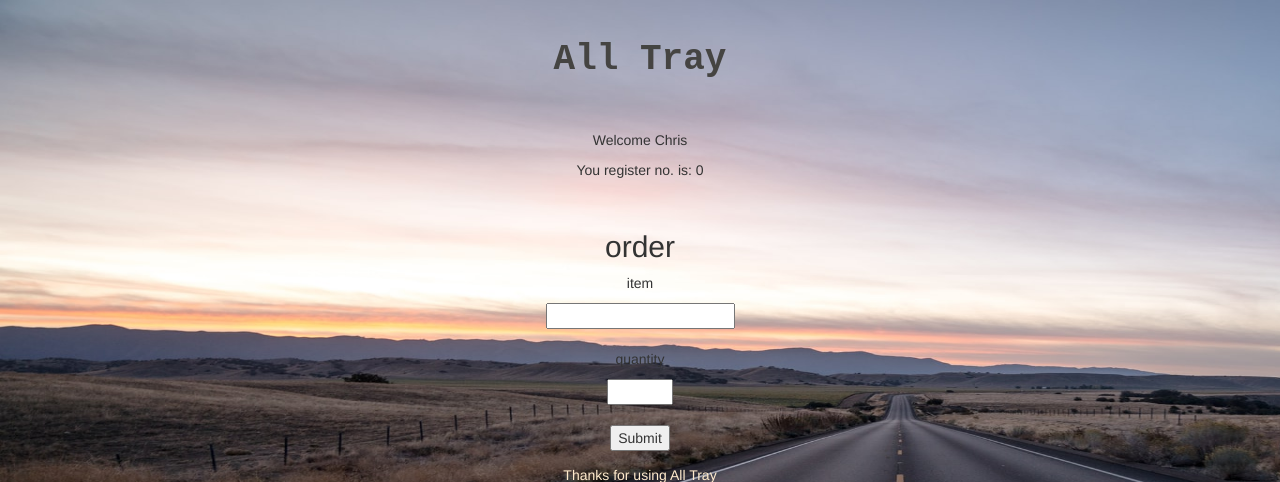
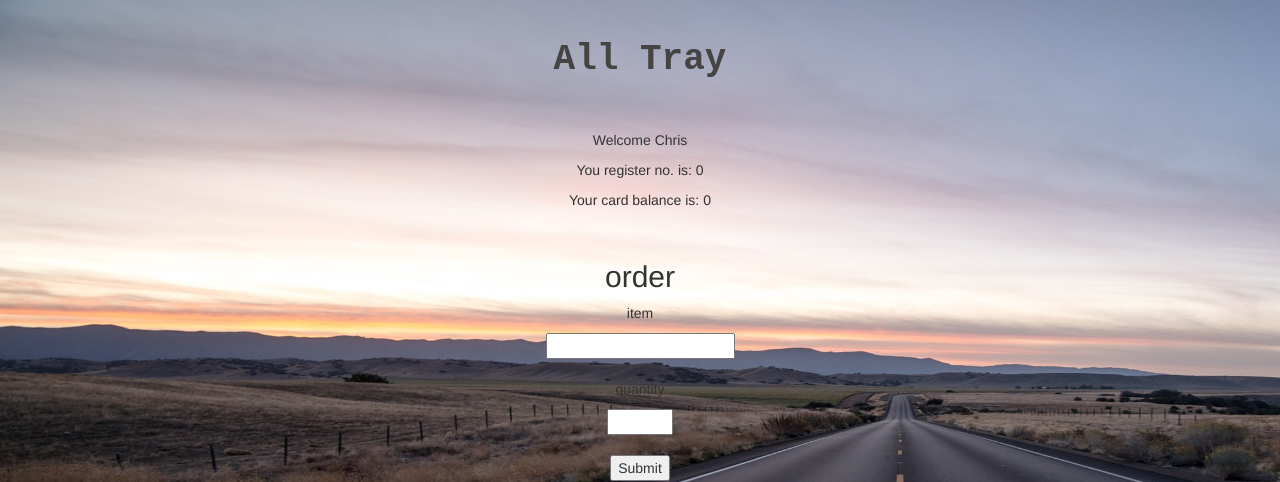
Before and after one commit to Sangeeth123sj/All-Tray, a Django app: page /order/2/ in a window 1280 px wide. Shown: the top 482 px of the page. Run offline with Django 3.2, Linux system fonts and the light colour scheme; data comes from the database, SQL or seed files in the repository; both versions use the stored data as it was after the commit; some libraries are stand-ins or nearby versions.

Commit message:
added card balance

```diff
--- a/tray/models.py
+++ b/tray/models.py
@@ -5,9 +5,10 @@ from django.db.models import Model
 class Student(models.Model):
     name = models.CharField(max_length=200)
     reg_no = models.IntegerField(default=0)
+    balance = models.IntegerField(default=0)
+class Items(models.Model):
+    item1 = models.CharField(max_length=200)
+    quantity1 = models.IntegerField(default=1)
 
-class Items(models.Model):
-    item1 = models.CharField(max_length=200,)
-    quantity1 = models.IntegerField(default=0)
     item2 = models.CharField(max_length=200, blank = True)
     quantity2 = models.IntegerField(default=0)
--- a/tray/templates/tray/home.html
+++ b/tray/templates/tray/home.html
@@ -36,7 +36,7 @@
 <script src="https://ajax.googleapis.com/ajax/libs/jquery/3.5.1/jquery.min.js"></script>
 <script src="https://maxcdn.bootstrapcdn.com/bootstrap/3.4.1/js/bootstrap.min.js"></script>
 </head>
-<body bgcolor="powderblue">
+<body>
 
 
     <center>
--- a/tray/templates/tray/order.html
+++ b/tray/templates/tray/order.html
@@ -6,6 +6,7 @@
 
 <p>Welcome {{ name }} </p>
 <p>You register no. is: {{reg}}</p>
+<p>Your card balance is: {{balance}} </p>
 <br/>
 
 
--- a/tray/views.py
+++ b/tray/views.py
@@ -15,12 +15,13 @@ def order(request, name_id):
     id_of = Student.objects.get(id = name_id)
     name = id_of.name
     reg_no = id_of.reg_no
-    return render (request, 'tray/order.html', {'name': name, 'reg': reg_no})
+    balance = id_of.balance
+    return render (request, 'tray/order.html', {'name': name, 'reg': reg_no, 'balance': balance})
 
 def order_items(request):
     if request.method == 'POST':
         name = request.POST['order']
         quantity = request.POST['quantity']
-        t = Items(item = name, quantity = quantity)
+        t = Items(item1 = name, quantity1 = quantity)
         t.save()
-    return HttpResponse("Order saved! item: %s." %t.quantity)
+    return HttpResponse("Order saved! item: %s." %t.item1)
```
Also changed, not shown: db.sqlite3, tray/migrations/0008_auto_20201017_1107.py (added), tray/migrations/0009_student_balance.py (added).
